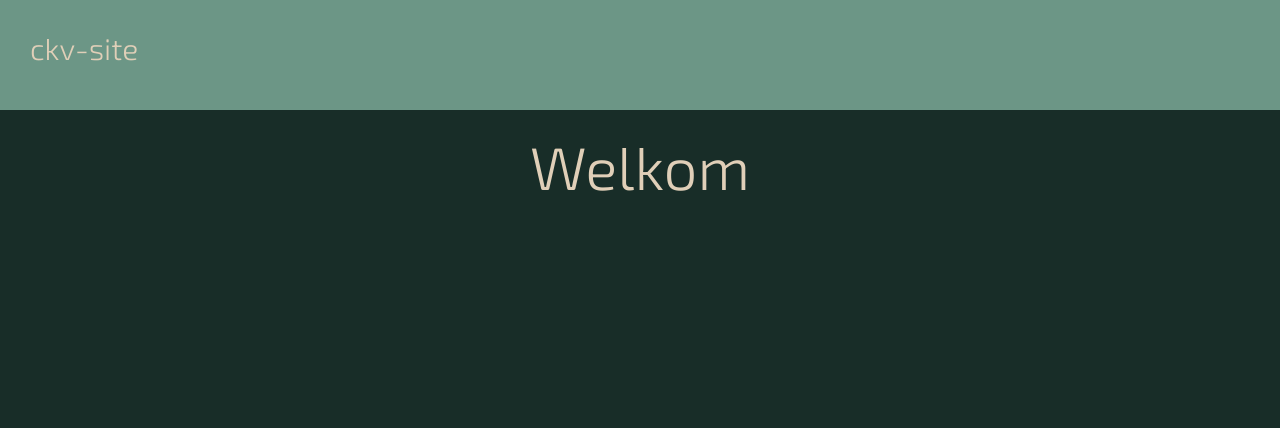
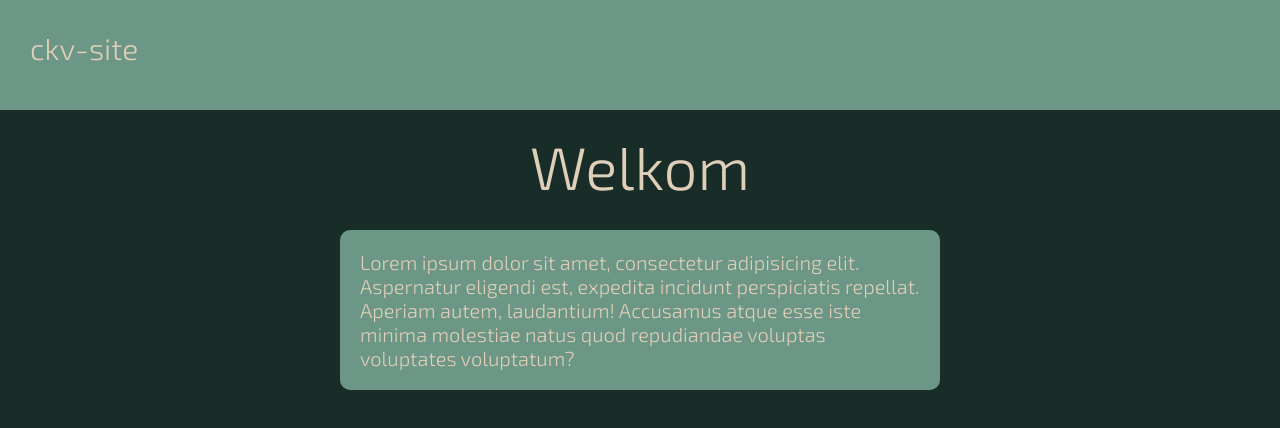
Before and after one commit to SemPruijs/ckvSite, a plain HTML site: page index.html in a window 1280 px wide. Drawn offline with Linux system fonts and the light colour scheme.

Commit message:
Add padding to the introduction paragraph

```diff
--- a/Stylesheet/main.css
+++ b/Stylesheet/main.css
@@ -20,6 +20,19 @@ nav {
     height: 70px;
     margin: auto 0;
     padding-top: 20px;
+    padding-bottom: 10px;
     font-size: 60px;
     text-align: center;
 }
+
+.content-container {
+    background-color: #6c9686;
+    max-width: 600px;
+    margin: 0 auto;
+    border-radius: 10px;
+}
+
+p {
+    padding: 20px;
+    font-size: 15pt;
+}
--- a/index.html
+++ b/index.html
@@ -8,6 +8,13 @@
         <nav>
             ckv-site
         </nav>
+
+<!--        Introduction-->
         <div class="title">Welkom</div>
+        <div class="content-container">
+            <p class="introduction">
+                Lorem ipsum dolor sit amet, consectetur adipisicing elit. Aspernatur eligendi est, expedita incidunt perspiciatis repellat. Aperiam autem, laudantium! Accusamus atque esse iste minima molestiae natus quod repudiandae voluptas voluptates voluptatum?
+            </p>
+        </div>
     </body>
 </html>
```
